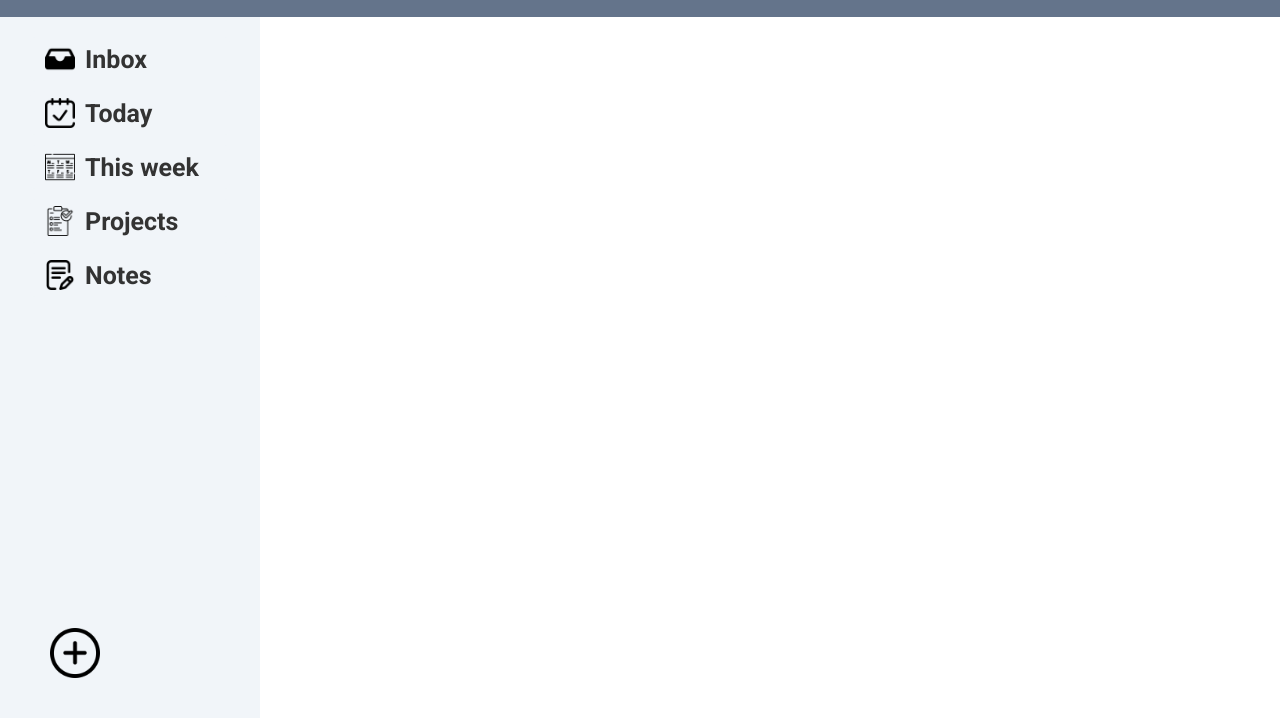
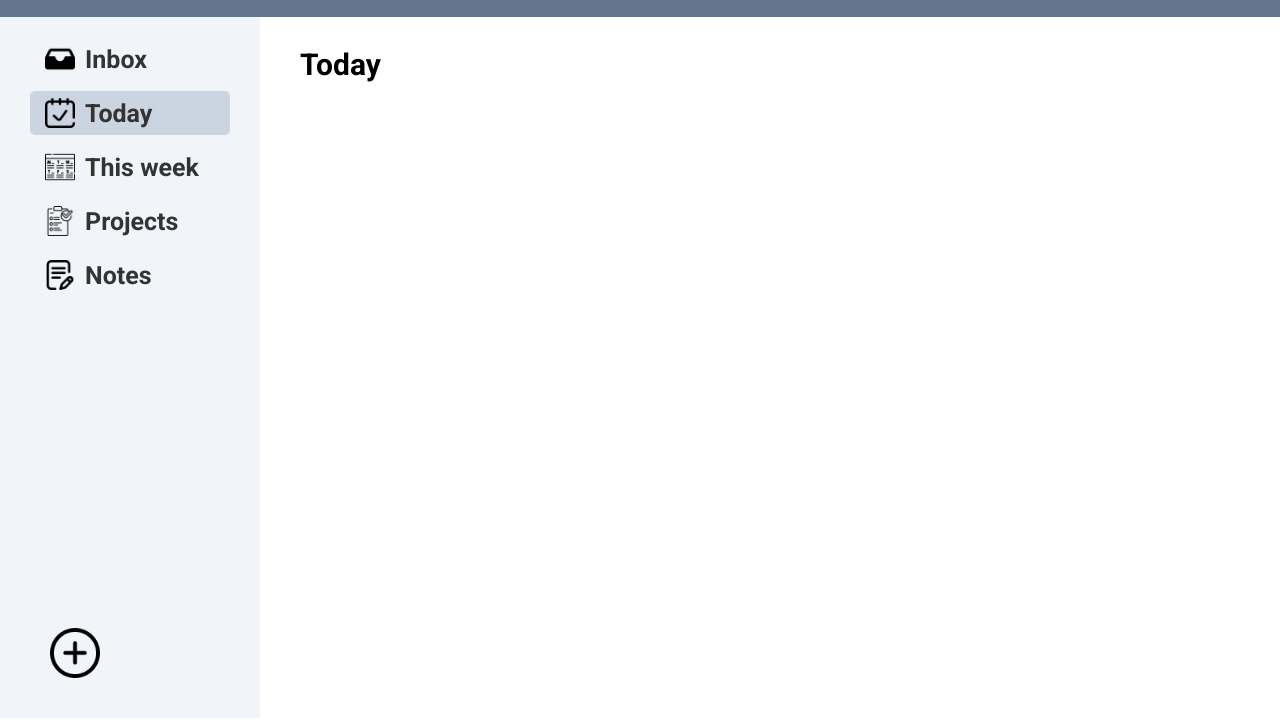
Before and after one commit to khojiakbarkhayotov/To-Do-Application, a website built with webpack: page dist/index.html in a window 1280 px wide. Both pictures are taken after a click on the element "Today". Shown: the part 73-800 px from the top of the page. Built offline with nearby package versions, Linux system fonts and the light colour scheme; a web font is replaced by a local one.

Commit message:
fixing bugs

```diff
--- a/src/script/main.js
+++ b/src/script/main.js
@@ -20,12 +20,16 @@ if (!globalData) {
 export class ToDo {
   #container = document.createElement("div");
   #left = document.createElement("div");
+  #right = document.createElement("div");
+  #leftElemetns;
 
   constructor() {
     this.getInputForm;
     this.#container.classList.add("main");
+    this.#right.classList.add("right");
     // get data from localStorage
     this.#container.appendChild(this.leftContainer);
+    this.#container.appendChild(this.#right);
     return this.#container;
   }
 
@@ -104,10 +108,23 @@ export class ToDo {
     const items = [inbox, today, week, projectHeader, ...projects, notes];
     left.append(...items);
 
+    const fakeItems = [...items];
+    fakeItems.splice(3, 1);
+    this.#leftElemetns = fakeItems;
+    // initial load
+    this.rightContainer();
+    inbox.classList.add("left-container__item_active");
+
     const addBtn = document.createElement("img");
     addBtn.classList.add("add-todo");
     addBtn.src = addIcon;
     addBtn.addEventListener("click", this.addTodo.bind(ToDo));
+
+    this.#leftElemetns.forEach((item) => {
+      item.addEventListener("click", (event) => {
+        this.rightContainer(event);
+      });
+    });
 
     this.#left.appendChild(left);
     this.#left.appendChild(addBtn);
@@ -156,6 +173,7 @@ export class ToDo {
     title.placeholder = "Title";
     title.name = "title";
     title.classList.add("add-todo__main-input_title");
+    title.required = true;
 
     const details = document.createElement("textarea");
     details.placeholder = "Details";
@@ -183,6 +201,7 @@ export class ToDo {
     const dateInput = document.createElement("input");
     dateInput.name = "date";
     dateInput.type = "date";
+    dateInput.required = true;
 
     dueDate.append(dateLabel, dateInput);
 
@@ -327,12 +346,22 @@ export class ToDo {
       globalData.notes.push(data);
     } else if (size == 1) {
       // for project
+      let reject = false;
+      globalData.projects.forEach((project) => {
+        if (data.title === project.title) {
+          alert("Project names must be unique!");
+          reject = true;
+        }
+      });
+
+      if (!reject) {
         globalData.projects.push(data);
         const project = this.createLeftElements(data.title, "", true);
         const projectsHeader = document.querySelector(
           ".left-container__projects"
         );
         this.insertAfter(projectsHeader, project);
+      }
     }
     overlay.classList.add("hidden");
     setLocalStorage(globalData);
@@ -342,5 +371,38 @@ export class ToDo {
     document.querySelector(".overlay").classList.remove("hidden");
   }
 
-  mainContent() {}
+  createTodo() {
+    const todo = document.createElement("div");
+    todo.classList.add("todo_div");
   }
+
+  rightContainer(event = undefined) {
+    let content = "";
+    if (event) {
+      const leftItem = event.target.closest(".left-container__item");
+      content = leftItem.classList[0].split("__")[1];
+      leftItem.classList.add("left-container__item_active");
+      this.#leftElemetns.forEach((item) => {
+        if (leftItem != item) {
+          item.classList.remove("left-container__item_active");
+        }
+      });
+    }
+    const mainDiv = document.createElement("div");
+    mainDiv.classList.add("right__mainDiv");
+
+    const title = document.createElement("span");
+    title.classList.add("right__mainDiv_title");
+    if (content) {
+      title.textContent = content;
+    } else {
+      title.textContent = "Inbox";
+    }
+
+    this.#right.innerHTML = "";
+
+    mainDiv.append(title);
+
+    this.#right.append(mainDiv);
+  }
+}
--- a/src/style/mainContent.scss
+++ b/src/style/mainContent.scss
@@ -37,14 +37,15 @@
     border-radius: 0.5rem;
     cursor: pointer;
     width: 20rem;
+
+    &:hover,
+    &_active {
+      background-color: $hover-back;
+    }
   }
 
   &__project {
     margin-left: 2rem;
-  }
-
-  &__item:hover {
-    background-color: $hover-back;
   }
 
   &__projects:hover {
@@ -84,16 +85,16 @@
     min-width: 50vw;
     min-height: 60vh;
 
-    @media (max-width: 550px) {
-      width: 95vw;
-    }
-
     @media (max-width: 1200px) {
       width: 60vw;
     }
 
     @media (max-width: 800px) {
       width: 80vw;
+    }
+
+    @media (max-width: 550px) {
+      width: 95vw;
     }
   }
 
@@ -300,3 +301,43 @@
     }
   }
 }
+
+// Right main content
+.right {
+  display: flex;
+  flex-flow: column nowrap;
+  padding: 3rem 4rem;
+  width: 100%;
+  overflow: auto;
+  justify-content: space-between;
+
+  @media (max-width: 1200px) {
+    padding: 4rem 5rem;
+  }
+
+  @media (max-width: 800px) {
+    padding: 3rem 4rem;
+  }
+
+  @media (max-width: 550px) {
+    padding: 2rem 3rem;
+  }
+
+  &__mainDiv {
+    display: flex;
+    flex-flow: column nowrap;
+    gap: 1rem;
+
+    &_title {
+      font-size: 3rem;
+      font-weight: 600;
+      text-transform: capitalize;
+    }
+  }
+}
+
+.todo_div {
+  display: flex;
+  flex-flow: row nowrap;
+  justify-content: space-between;
+}
```
Lines whose indentation alone changed are shown as unchanged.
